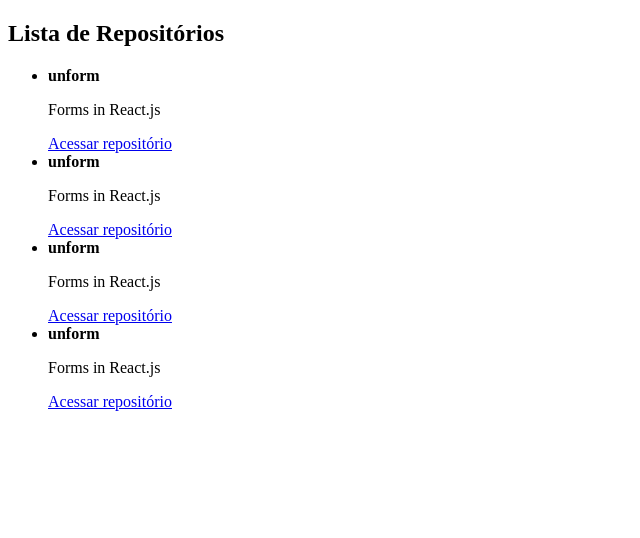
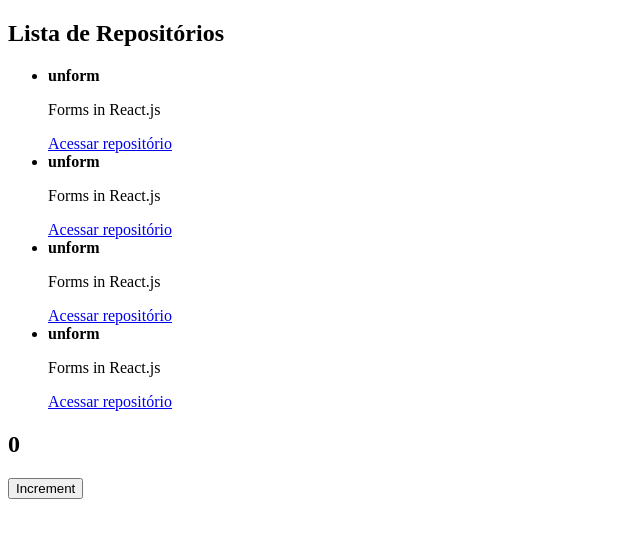
Before and after one commit to Guigalaverna/ignite-react-js, a React app: page / in a window 1280 px wide. Shown: the top 538 px of the page, without its empty margins (0-640 px from the left). Built offline with nearby package versions, Linux system fonts and the light colour scheme.

Commit message:
Imutability Concept

```diff
--- a/src/App.jsx
+++ b/src/App.jsx
@@ -1,10 +1,16 @@
 import React from "react";
 import RepositoryList from "./components/RepositoryList";
+import Counter from "./components/Counter";
 
 // import { Container } from './styles';
 
 function App() {
-  return <RepositoryList />;
+  return (
+    <>
+      <RepositoryList />
+      <Counter />
+    </>
+  );
 }
 
 export default App;
--- /dev/null
+++ b/src/components/Counter/index.jsx
@@ -0,0 +1,20 @@
+import React, { useState } from "react";
+
+function Counter() {
+  const [counter, setCounter] = useState(0);
+  function increment() {
+    console.log("incrementing");
+    setCounter(counter + 1);
+  }
+
+  return (
+    <div>
+      <h2>{counter}</h2>
+      <button type="button" onClick={increment}>
+        Increment
+      </button>
+    </div>
+  );
+}
+
+export default Counter;
```
